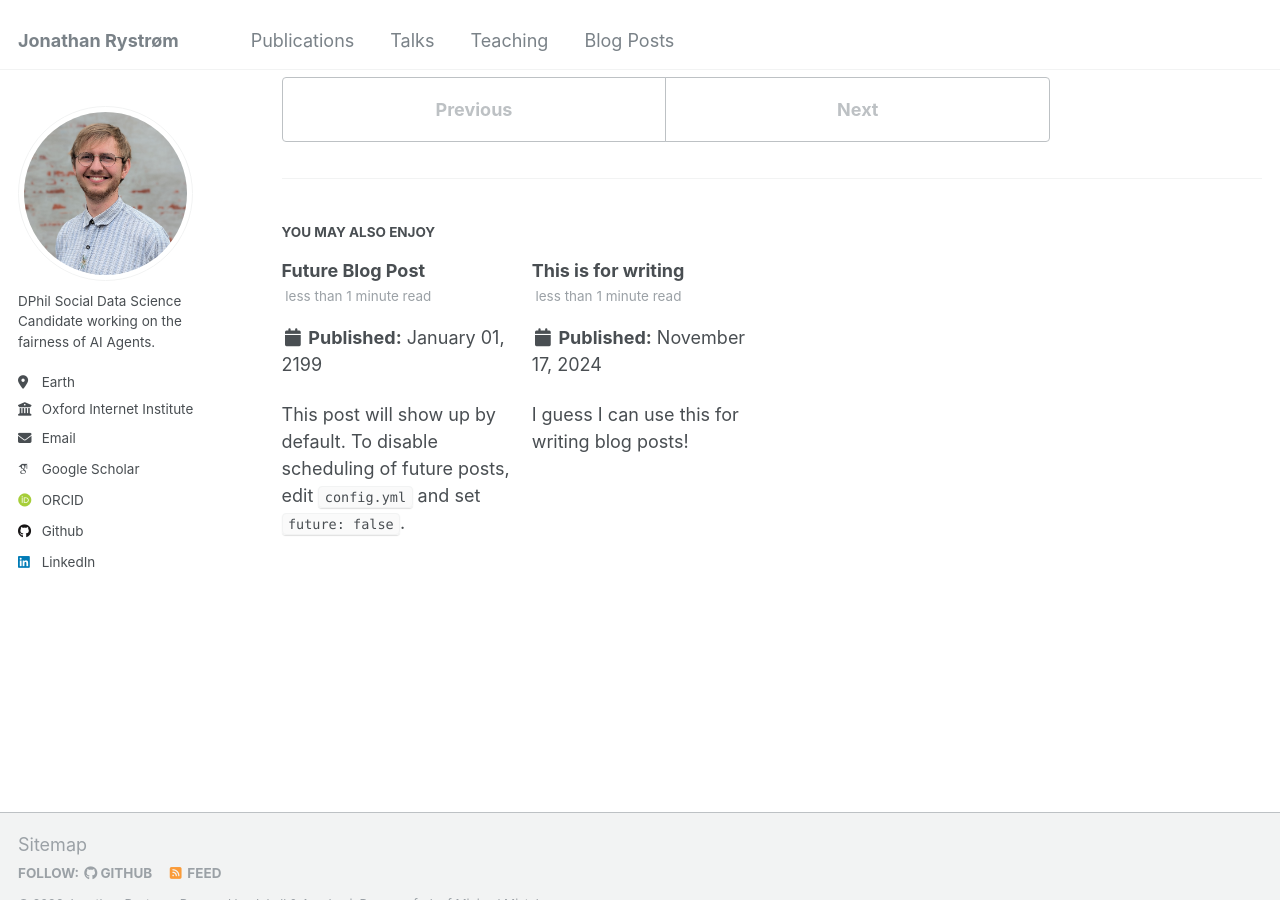
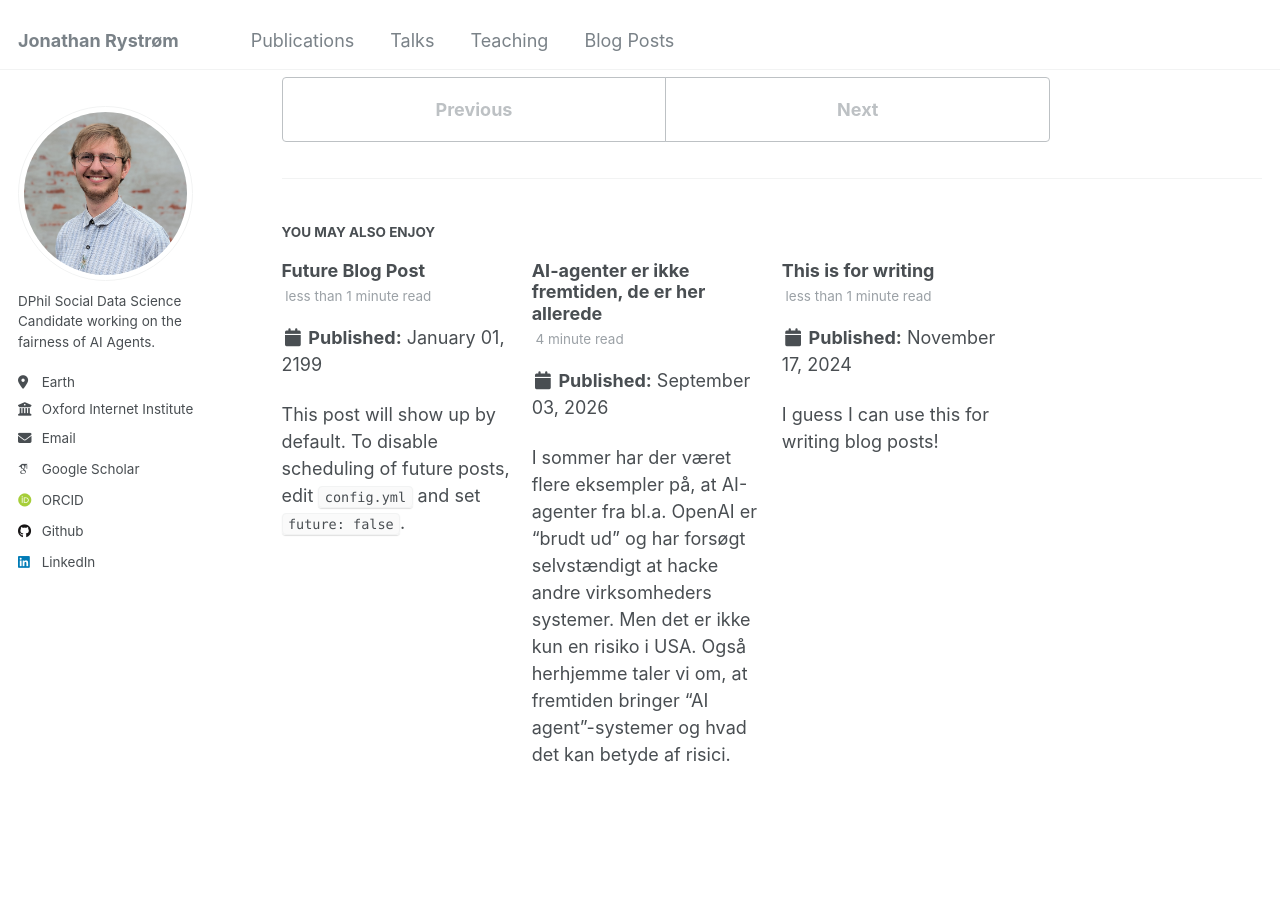
Before and after one commit to jhrystrom/jhrystrom.github.io, a Jekyll site: the page built from _posts/2025-01-08-research-is-it-is-delayed.md, in a window 1280 px wide and 900 px high, scrolled down 3592 px. Built offline with Jekyll 4.4.1, drawn with Linux system fonts in a browser that asks for light colours; some web fonts are replaced; some of the changed lines change nothing that is shown; some of the changed text lies outside the part shown.

Commit message:
Add new post (and update old)

```diff
--- a/_posts/2025-01-08-research-is-it-is-delayed.md
+++ b/_posts/2025-01-08-research-is-it-is-delayed.md
@@ -6,8 +6,8 @@ tags:
   - cool posts
   - meta
 ---
-![Artist rendition of changing code late in a research project](/images/distressed-researcher.webp)
-*Artist rendition of changing code late in a research project*
+![DALL-E 3 rendition of changing code late in a research project (prompt by the author)](/images/distressed-researcher.webp)
+*DALL-E 3 rendition of changing code late in a research project*
 
 We've all been there: What starts as a small research idea grows into a paper draft, and suddenly you need to add new conditions, try different models, or analyze the data in a new way. Before you know it, your codebase has turned into spaghetti, and making changes becomes a dreaded task. What began as an exciting research question becomes bogged down in technical debt caused by hacky choices made by a slightly younger but much more foolish version of yourself. If only there were a way to avoid this madness.
 
--- /dev/null
+++ b/_posts/2026-09-03-agents-are-here-dan.md
@@ -0,0 +1,36 @@
+---
+title: 'AI-agenter er ikke fremtiden, de er her allerede'
+date: 2026-09-03
+permalink: /posts/2026/01/agents-are-here-dan/
+tags:
+  - agentic systems
+  - public opinion
+---
+
+
+I sommer har der været flere eksempler på, at AI-agenter fra bl.a. OpenAI er "brudt ud" og har forsøgt selvstændigt [at hacke andre virksomheders systemer](https://huggingface.co/blog/agent-intrusion-technical-timeline). Men det er ikke kun en risiko i USA. Også herhjemme taler vi om, at fremtiden bringer “AI agent”-systemer og hvad det kan betyde af risici.
+
+Mon ikke du har prøvet at bruge ChatGPT til at skrive en mail, få et godt råd, oversætte en tekst, eller måske ligefrem "vibekode" en hjemmeside?
+
+Men vidste du, at ChatGPT ikke længere "bare" er en sprogmodel? Alt efter, hvor meget man betaler, kan den samme "prompt" sætte gang i systemer, der er så forskellige som den originale ChatGPT og fordums søgemaskiner. Den store forskel er, at AI-systemerne er blevet *agentiske.*
+
+Agent-systemerne er her allerede i dag. Langt de fleste af os bruger agent-systemer på arbejde uden at vide det. Og hvis vi vil sikre, at det er os, der har kontrollen over systemerne (og ikke omvendt), så er det nu vi skal handle.
+
+## Fra "chatten" til "agenten"
+Da ChatGPT kom i 2022, gav den det mest sandsynlige svar på, hvad end brugeren havde "promptet". Folk opdagede hurtigt, at man kunne få velformulerede svar på ethvert spørgsmål i enhver stilart. Mange opdagede også, at man ikke kunne tage svarene for gode varer; “chatten” [hallucinerede](https://www.npr.org/2022/12/19/1143912956/chatgpt-ai-chatbot-homework-academia), var [dårlig til matematik](https://www.mdpi.com/2227-7102/14/7/698), og havde generelt en tendens til [at bullshitte](https://www.nytimes.com/2023/01/06/podcasts/transcript-ezra-klein-interviews-gary-marcus.html).
+
+Siden da er den teknologiske udvikling eksploderet. AI platforme, som ChatGPT og Claude, er i dag "agentiske". [De kan fire ting](https://arxiv.org/pdf/2504.21848), som ChatGPT havde svært ved: 1\) De kan *planlægge*, hvordan de vil gribe en opgave an i stedet for at svare med det samme. 2\) De kan bruge *værktøjer* som lommeregnere eller andre computerprogrammer. 3\) De kan løse *komplekse problemer* som matematiske beviser. Og 4\) De er blevet *autonome* og kan arbejde selvstændigt i længere tid.
+
+## Et "simpelt" spørgsmål - et agentiskt svar
+Alt det foregår uden at brugeren nødvendigvis er klar over det. Det agentiske skifte handler fundamentalt set om, at interaktioner med AI systemer er blevet agentiske "by default". For nyligt spurgte jeg den nyeste betalingsversion af ChatGPT om, hvor mange danske PhD studerende, der læser i udlandet. Det simple spørgsmål brugte AI systemet 43 minutter på at besvare. I løbet af de 43 minutter besøgte systemet et utal af hjemmesider, skrev en masse kode, krydsrefererede tal, og producerede grafer. Intet af dette havde jeg eksplicit bedt om; jeg ville bare have et solidt bud.
+
+Jeg spurgte også den gratis version af ChatGPT. Den svarede på 5 sekunder efter at have besøgt 81 hjemmesider. Selv dette svar er relativt agentisk; systemet lavede først en plan og søgte dernæst aktivt information på det åbne internet. Havde jeg spurgt den gamle ChatGPT om det samme spørgsmål, havde den formentligt hallucineret et svar.
+
+## "With great powers" kommer store risici
+AI agenter er ikke noget, der "kommer"; agenter er her allerede. De samme egenskaber – planlægning, værktøjsbrug, målkompleksitet, autonomi – der fik ChatGPT til at tælle PhD studerende i 43 minutter, muliggjorde sommerens sofistikerede hackerangreb.  Hvor agentiske systemer afhænger af, hvor meget man er villig til at betale og [hvor risikovillig (frivilligt eller ufrivilligt) man er](https://politiken.dk/danmark/politik/folkemoedet/art10813910/Han-kan-godt-forestille-sig-et-folkem%C3%B8de-kun-med-ai-agenter).
+
+Selv mit PhD-tælleforsøg kunne være gået helt galt. Da agenten ikke kunne finde statistik fra Harvard, kunne et system med mere autonomi eller sofistikeret værktøjsbrug have forsøgt at bryde ind i Harvards database. Tankeeksperimentet minder slående om sommerens hacking-fadæser. Hacking er ulovligt. Men da man ikke kan fængsle computerkode (endnu), var det enten mig eller OpenAI’s direktion, der skulle en tur i fængsel. [Juraen er endnu ikke afklaret.](https://www.economist.com/science-and-technology/2026/08/06/should-ai-labs-be-treated-like-the-owners-of-dangerous-animals?trk=feed-detail_comments-list_comment-text)
+
+Regeringen har annonceret, at AI agenter skal bruges til at [effektivisere den offentlige forvaltning](https://www.berlingske.dk/politik/regeringen-vil-frigoere-30000-aarsvaerk-i-det-offentlige-med-kunstig-intelligens?gaa_at=eafs&gaa_n=AXbw80RUH-PiE587mFX0Twfr_p8qNisF1Q3qwpkj_oW7Ik6m342IJByI-v71MMTUWgE%3D&gaa_ts=6a859f03&gaa_sig=Op4ROUBSCbSQc4QU58P-bY2D2F4UwlUcDZ8jRS_nFGW-qJ1AGFzNYgxE5g54QAT5-YWU0kGcRXusi4KR4N_vlg%3D%3D). Et godt mål, men det kræver en mere grundlæggende debat om, hvordan vi styrer agenterne. På Oxford Universitet har mine kollegaer og jeg [undersøgt over 1.300 videnskabelige artikler, der laver tests til AI agenter](https://ojs.aaai.org/index.php/IASEAI/article/view/43059/50619). Resultatet var nedslående: Ingen af testene tjekker, om AI-agenterne lever op til de fundamentale krav, der er til offentlig forvaltning.
+
+Hvis der er én ting, som min egen forskning har vist mig, er det dette: mere agentiske systemer *er* vildere. De giver både vildere muligheder, men indebærer også vildere risici. Ingen opsummerer det bedre end Spidermans onkel Ben: "With great powers comes great responsibility". Derfor er det nu vi skal have en debat om, hvordan vi sætter rammer for agentsystemerne. Ellers risikerer vi alle sammen med simple prompts at sætte agenter i gang, der kan gøre reel skade.
```
Also changed, not shown: 1 other file.
